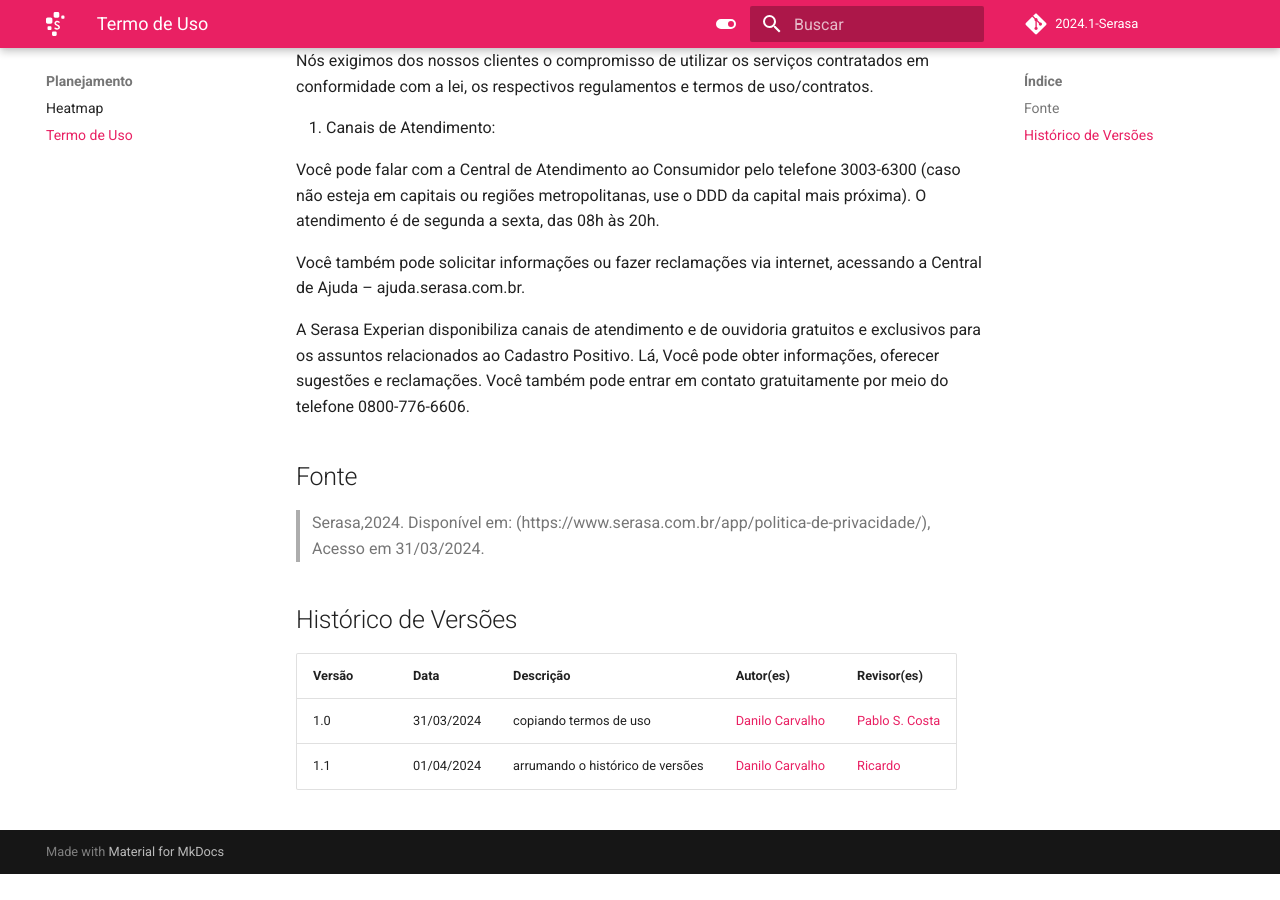
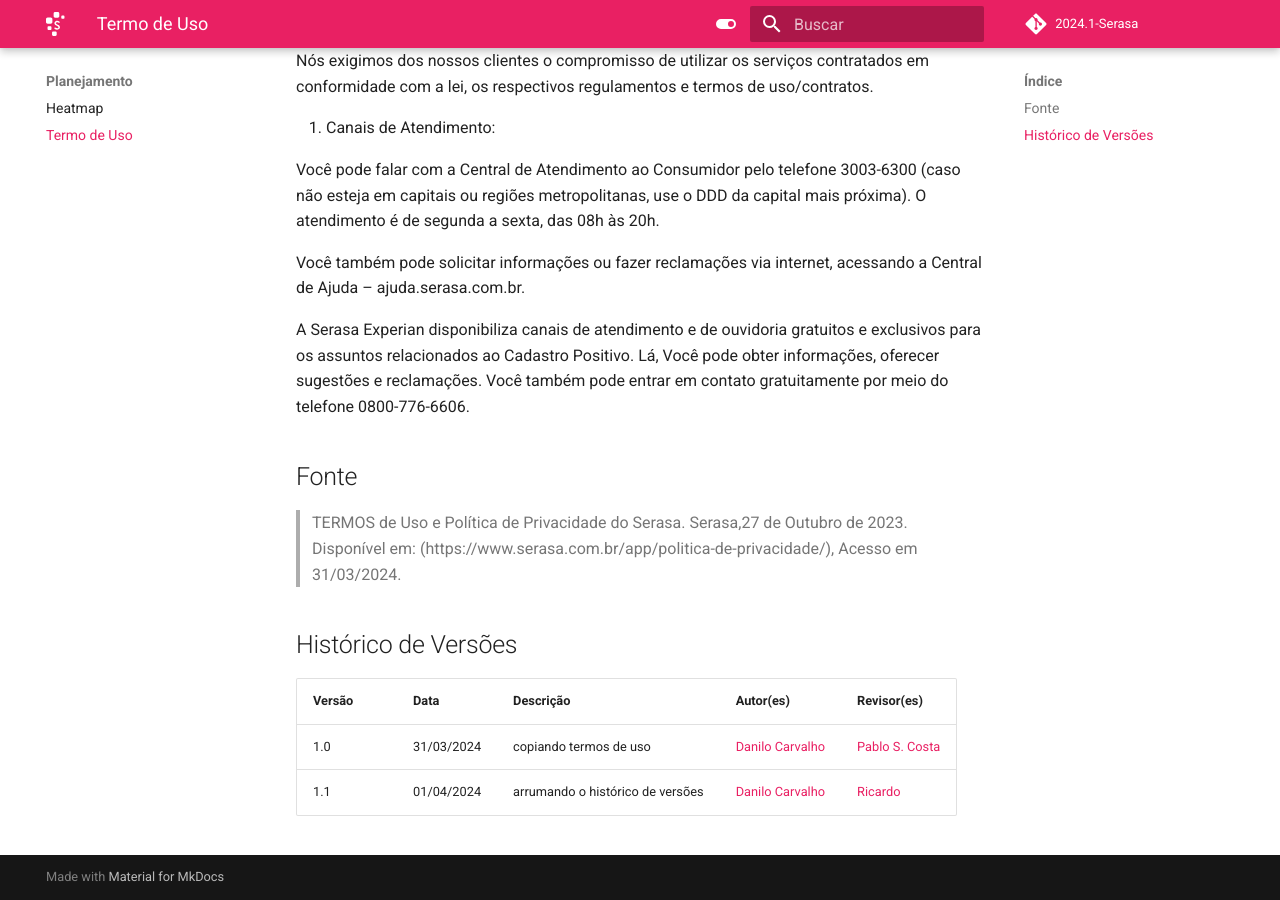
Before and after one commit to Requisitos-de-Software/2024.1-Serasa, an MkDocs documentation site: the page built from docs/planejamento/termodeuso.md, in a window 1280 px wide and 900 px high, scrolled down 11673 px. Built offline with MkDocs 1.6.1 and Material for MkDocs 9.7.7, drawn with Linux system fonts in a browser that asks for light colours; comment, search, counter and statistics services are not loaded; before the commit the page ends 12547 px from its top, so only the background shows below that.

Commit message:
Corrigindo a data

```diff
--- a/docs/planejamento/termodeuso.md
+++ b/docs/planejamento/termodeuso.md
@@ -252,7 +252,7 @@ Você também pode solicitar informações ou fazer reclamações via internet,
 A Serasa Experian disponibiliza canais de atendimento e de ouvidoria gratuitos e exclusivos para os assuntos relacionados ao Cadastro Positivo. Lá, Você pode obter informações, oferecer sugestões e reclamações. Você também pode entrar em contato gratuitamente por meio do telefone 0800-776-6606.
 
 ## Fonte
-> Serasa,2024. Disponível em: (https://www.serasa.com.br/app/politica-de-privacidade/), Acesso em 31/03/2024.
+> TERMOS de Uso e Política de Privacidade do Serasa. Serasa,27 de Outubro de 2023. Disponível em: (https://www.serasa.com.br/app/politica-de-privacidade/), Acesso em 31/03/2024.
 ## Histórico de Versões
 
 | Versão |     Data    | Descrição   | Autor(es) | Revisor(es) |
```
